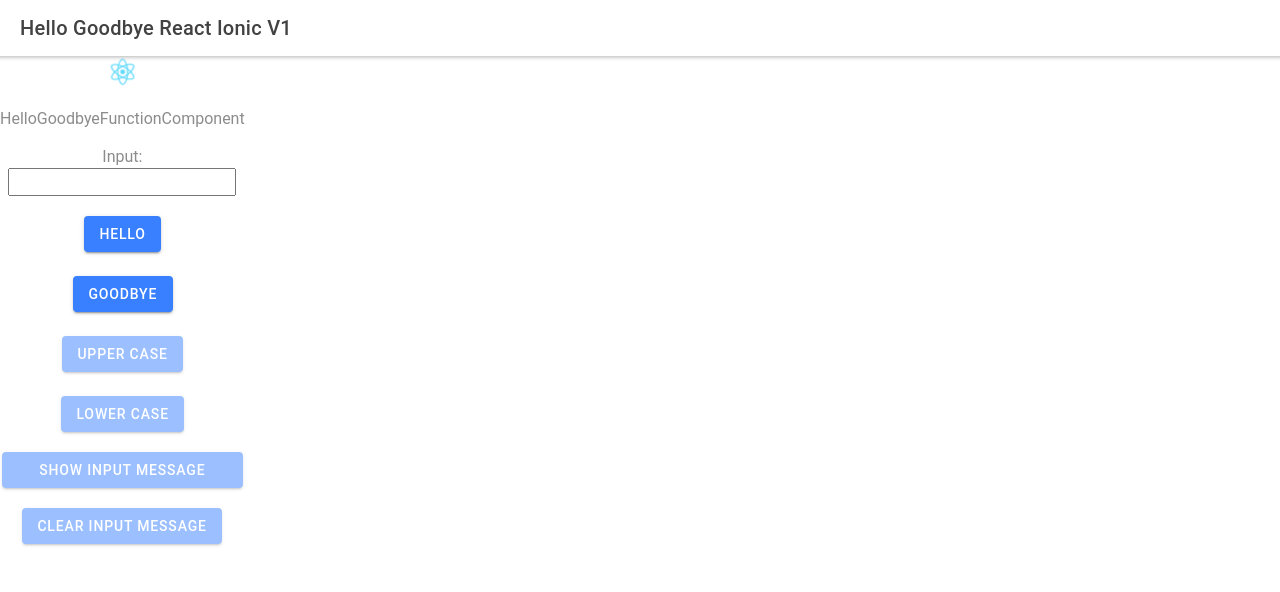
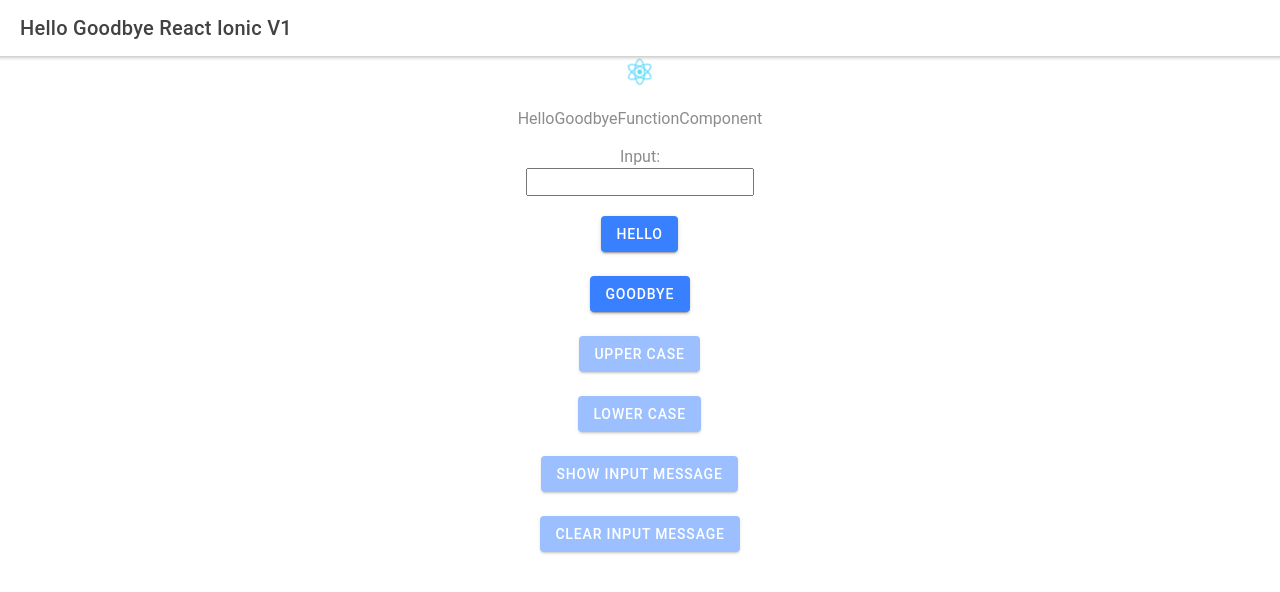
Before and after one commit to DonStegall/hello-goodbye-react-ionic-v1, a React (Create React App) app: page /home in a window 1280 px wide. Shown: the top 592 px of the page. Built offline with nearby package versions, Linux system fonts and the light colour scheme.

Commit message:
changed .container back to centered

```diff
--- a/src/components/HelloGoodbye.css
+++ b/src/components/HelloGoodbye.css
@@ -1,13 +1,4 @@
-/* .container {
-  text-align: center;
-  position: absolute;
-  left: 20;
-  right: 0;
-  top: 50%;
-  transform: translateY(-50%);
-} */
-
-/* move to a better location */
+/* move .App- classes to a better location */
 
 .App-logo {
   animation: App-logo-spin infinite 20s linear;
@@ -26,8 +17,10 @@
 .container {
   text-align: center;
   position: absolute;
-  left: 20;
+  left: 0;
+  right: 0;
 }
+
 
 .container strong {
   font-size: 20px;
--- a/src/components/HelloGoodbyeComponent.tsx
+++ b/src/components/HelloGoodbyeComponent.tsx
@@ -72,15 +72,15 @@
             </p>
 
             <p>
-              <IonButton disabled={!this.state.textInput}  onClick={this.handleClickUpperCase}>Upper Case</IonButton>
+              <IonButton disabled={!this.state.textInput} onClick={this.handleClickUpperCase}>Upper Case</IonButton>
             </p>
 
             <p>
-              <IonButton disabled={!this.state.textInput}  onClick={this.handleClickLowerCase}>Lower Case</IonButton>
+              <IonButton disabled={!this.state.textInput} onClick={this.handleClickLowerCase}>Lower Case</IonButton>
             </p>
 
             <p>
-              <IonButton disabled={!this.state.textInput}  onClick={() => this.setState({showInput: true})} expand="block">Show Input Message</IonButton>
+              <IonButton disabled={!this.state.textInput} onClick={() => this.setState({showInput: true})}>Show Input Message</IonButton>
             </p>
 
             <p>
--- a/src/components/HelloGoodbyeFunctionComponent.tsx
+++ b/src/components/HelloGoodbyeFunctionComponent.tsx
@@ -74,7 +74,7 @@
       </p>
 
       <p>
-        <IonButton disabled={!textInput} onClick={() => setShowInput(true)} expand="block">Show Input Message</IonButton>
+        <IonButton disabled={!textInput} onClick={() => setShowInput(true)} >Show Input Message</IonButton>
       </p>
 
       <p>
```
